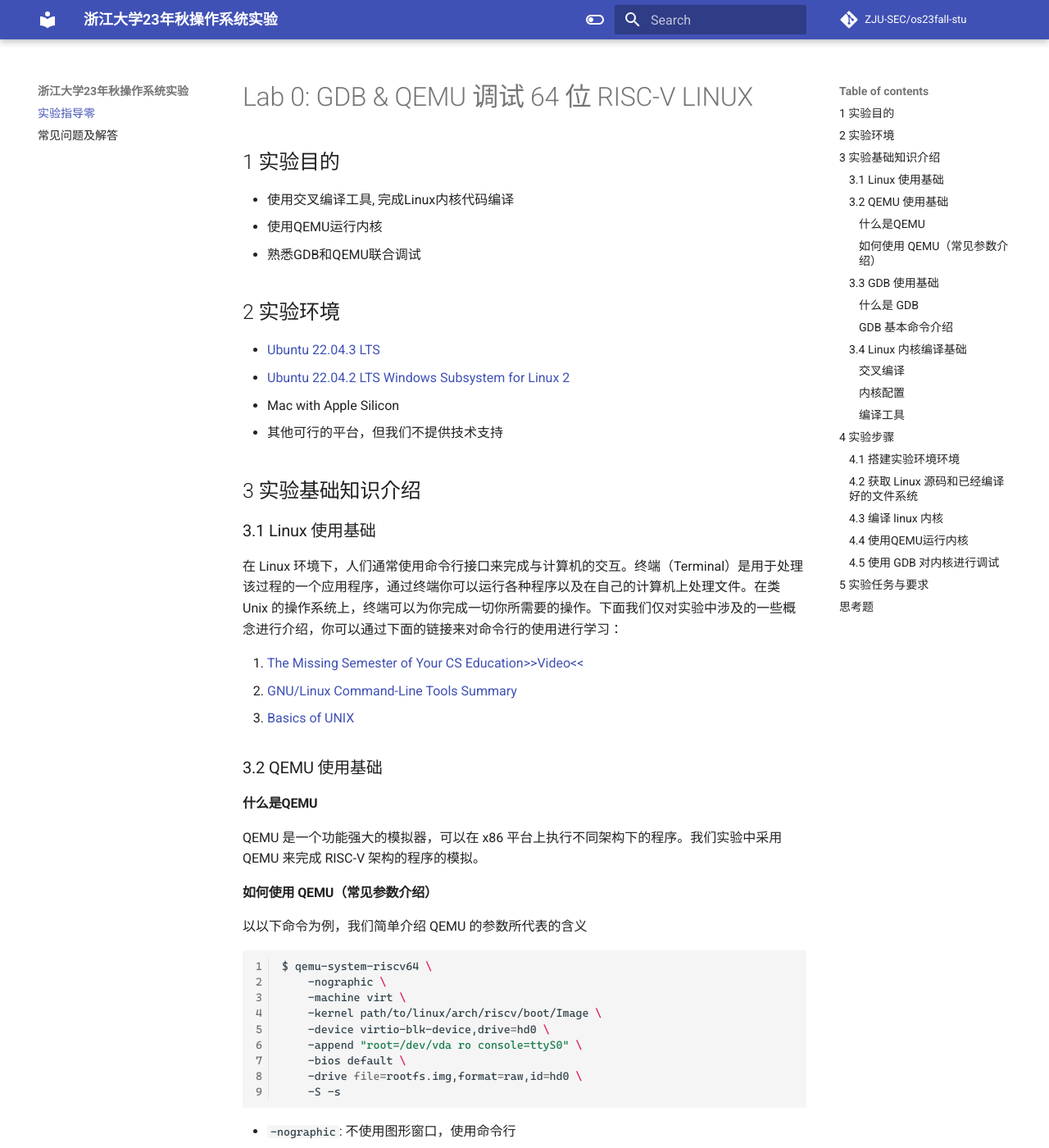
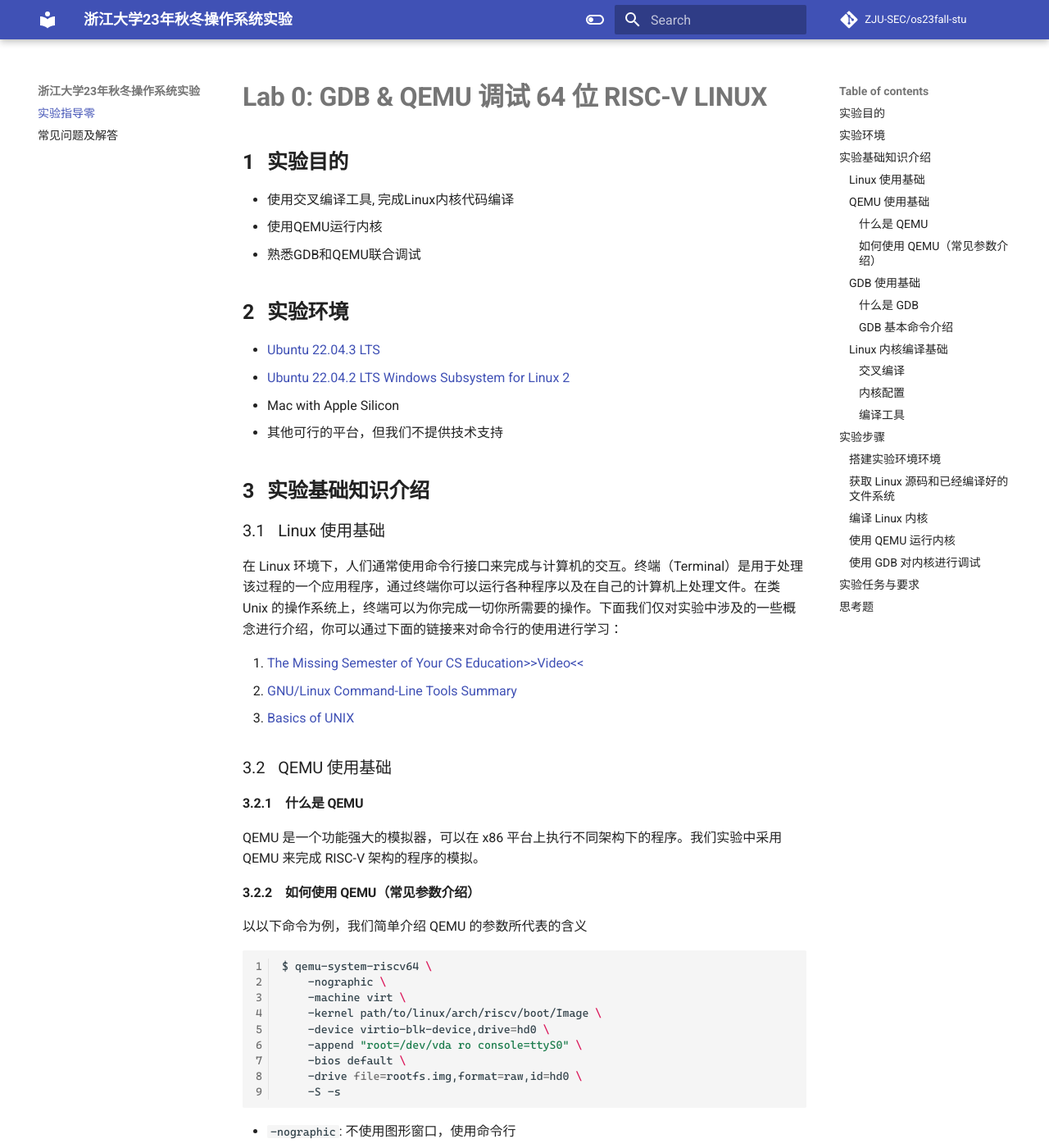
Before and after one commit to NoyException/zju_os_lab, an MkDocs documentation site: the page built from docs/lab0.md, in a window 1280 px wide and 1400 px high. Shown: the whole window at 82% size. Built offline with MkDocs 1.6.1 and Material for MkDocs 9.7.7, drawn with Linux system fonts in a browser that asks for light colours; some web fonts are replaced; comment, search, counter and statistics services are not loaded; some of the changed text lies outside the part shown.

Commit message:
style: style improvement for the website

````diff
--- a/docs/lab0.md
+++ b/docs/lab0.md
@@ -1,20 +1,21 @@
 # Lab 0: GDB & QEMU 调试 64 位 RISC-V LINUX
 
-## 1 实验目的
+## 实验目的
+
 - 使用交叉编译工具, 完成Linux内核代码编译
 - 使用QEMU运行内核
 - 熟悉GDB和QEMU联合调试
 
-## 2 实验环境
+## 实验环境
 
 - [Ubuntu 22.04.3 LTS](https://ubuntu.com/download/desktop)
 - [Ubuntu 22.04.2 LTS Windows Subsystem for Linux 2](https://www.microsoft.com/store/productId/9PN20MSR04DW)
 - Mac with Apple Silicon
 - 其他可行的平台，但我们不提供技术支持
 
-## 3 实验基础知识介绍
+## 实验基础知识介绍
 
-### 3.1 Linux 使用基础
+### Linux 使用基础
 
 在 Linux 环境下，人们通常使用命令行接口来完成与计算机的交互。终端（Terminal）是用于处理该过程的一个应用程序，通过终端你可以运行各种程序以及在自己的计算机上处理文件。在类 Unix 的操作系统上，终端可以为你完成一切你所需要的操作。下面我们仅对实验中涉及的一些概念进行介绍，你可以通过下面的链接来对命令行的使用进行学习：
 
@@ -22,9 +23,9 @@
 2. [GNU/Linux Command-Line Tools Summary](https://tldp.org/LDP/GNU-Linux-Tools-Summary/html/index.html)
 3. [Basics of UNIX](https://github.com/berkeley-scf/tutorial-unix-basics)
 
-### 3.2 QEMU 使用基础
+### QEMU 使用基础
 
-#### 什么是QEMU
+#### 什么是 QEMU
 
 QEMU 是一个功能强大的模拟器，可以在 x86 平台上执行不同架构下的程序。我们实验中采用 QEMU 来完成 RISC-V 架构的程序的模拟。
 
@@ -56,7 +57,7 @@ $ qemu-system-riscv64 \
 
 更多参数信息可以参考[这里](https://www.qemu.org/docs/master/system/index.html)
 
-### 3.3 GDB 使用基础
+### GDB 使用基础
 
 #### 什么是 GDB
 
@@ -92,8 +93,7 @@ GDB 的功能十分强大，我们经常在调试中用到的有:
 
 更多命令可以参考[100个gdb小技巧](https://wizardforcel.gitbooks.io/100-gdb-tips/content/)
 
-
-### 3.4 Linux 内核编译基础
+### Linux 内核编译基础
 
 #### 交叉编译
 
@@ -101,7 +101,7 @@ GDB 的功能十分强大，我们经常在调试中用到的有:
 
 #### 内核配置
 
-内核配置是用于配置是否启用内核的各项特性，内核会提供一个名为 `defconfig` (即default configuration) 的默认配置，该配置文件位于各个架构目录的 `configs` 文件夹下，例如对于RISC-V而言，其默认配置文件为 `arch/riscv/configs/defconfig`。使用 `make ARCH=riscv defconfig` 命令可以在内核根目录下生成一个名为 `.config` 的文件，包含了内核完整的配置，内核在编译时会根据 `.config` 进行编译。
+内核配置是用于配置是否启用内核的各项特性，内核会提供一个名为 `defconfig`（即default configuration）的默认配置，该配置文件位于各个架构目录的 `configs` 文件夹下，例如对于RISC-V而言，其默认配置文件为 `arch/riscv/configs/defconfig`。使用 `make ARCH=riscv defconfig` 命令可以在内核根目录下生成一个名为 `.config` 的文件，包含了内核完整的配置，内核在编译时会根据 `.config` 进行编译。
 
 配置之间存在相互的依赖关系，直接修改defconfig文件或者 `.config` 有时候并不能达到想要的效果，或是给进一步内核配置带来同步问题。因此如果需要修改配置一般采用 `make ARCH=riscv menuconfig` 的方式对内核进行配置。
 
@@ -132,11 +132,11 @@ $ make ARCH=riscv CROSS_COMPILE=riscv64-linux-gnu-  # 编译 RISC-V 平台内核
 - `CROSS_COMPILE` 指定使用的交叉编译工具链，例如指定 `CROSS_COMPILE=riscv64-linux-gnu-`，则编译时会采用 `riscv64-linux-gnu-gcc` 作为编译器，编译在 RISC-V 64 位平台上运行的 Linux 内核。
 
 
-## 4 实验步骤
+## 实验步骤
 
 **在执行每一条命令前，请你对将要进行的操作进行思考，给出的命令不需要全部执行，并且不是所有的命令都可以无条件执行，请不要直接复制粘贴命令去执行。**
 
-### 4.1 搭建实验环境环境
+### 搭建实验环境环境
 
 > 如果你在使用 Mac with Apple Silicon, 请直接使用 Docker Desktop 进行课程实验。
 > Docker Desktop 的安装可以参考 [Docker Desktop for Apple silicon](https://docs.docker.com/desktop/mac/apple-silicon/)。
@@ -162,7 +162,7 @@ $ sudo apt install qemu-system-misc
 $ sudo apt install gdb-multiarch
 ```
 
-### 4.2 获取 Linux 源码和已经编译好的文件系统
+### 获取 Linux 源码和已经编译好的文件系统
 
 从 [https://www.kernel.org](https://www.kernel.org) 下载最新的 Linux 源码。
 > 截至写作时，最新的 Linux 内核版本是 6.6-rc1.
@@ -178,7 +178,7 @@ $ ls
 rootfs.img  # 已经构建完成的根文件系统的镜像
 ```
 
-### 4.3 编译 linux 内核
+### 编译 Linux 内核
 
 ```bash
 $ cd path/to/linux
@@ -188,7 +188,7 @@ $ make ARCH=riscv CROSS_COMPILE=riscv64-linux-gnu- -j$(nproc)   # 编译
 
 > 使用多线程编译一般会耗费大量内存，如果 `-j` 选项导致内存耗尽 (out of memory)，请尝试调低线程数，比如 `-j4`, `-j8` 等。
 
-### 4.4 使用QEMU运行内核
+### 使用 QEMU 运行内核
 
 ```bash
 $ qemu-system-riscv64 -nographic -machine virt -kernel path/to/linux/arch/riscv/boot/Image \
@@ -197,7 +197,7 @@ $ qemu-system-riscv64 -nographic -machine virt -kernel path/to/linux/arch/riscv/
 ```
 退出 QEMU 的方法为：使用 Ctrl+A，**松开**后再按下 X 键即可退出 QEMU。
 
-### 4.5 使用 GDB 对内核进行调试
+### 使用 GDB 对内核进行调试
 
 > 这一步需要开启两个 Terminal Session，一个 Terminal 使用 QEMU 启动 Linux，另一个 Terminal 使用 GDB 与 QEMU 远程通信（使用 tcp::1234 端口）进行调试。
 
@@ -215,7 +215,7 @@ $ gdb-multiarch path/to/linux/vmlinux
 (gdb) quit                  # 退出 gdb
 ```
 
-## 5 实验任务与要求
+## 实验任务与要求
 
 - 请各位同学独立完成作业，任何抄袭行为都将使本次作业判为0分。
 - 编译内核，使用 QEMU 启动后，远程连接 GDB 进行调试，并尝试使用 GDB 的各项命令（如 `backtrace`, `finish`, `frame`, `info`, `break`, `display`, `next`, `layout` 等）。
--- a/docs/stylesheets/extra.css
+++ b/docs/stylesheets/extra.css
@@ -2,3 +2,49 @@
     font-family: "Cascadia";
     src: url("../fonts/CascadiaCode.woff2") format("woff2");
 }
+.md-typeset h1, .md-typeset h2 {
+    font-weight: 600;
+}
+.md-typeset h3 {
+    font-weight: 500;
+}
+h1 {
+    counter-reset: h2;
+}
+h2 {
+    counter-reset: h3;
+}
+h3 {
+    counter-reset: h4;
+}
+h4 {
+    counter-reset: h5;
+}
+h5 {
+    counter-reset: h6;
+}
+h2:before {
+    counter-increment: h2;
+    content: counter(h2);
+    margin-right: 0.8rem;
+}
+h3:before {
+    counter-increment: h3;
+    content: counter(h2) "." counter(h3);
+    margin-right: 0.8rem;
+}
+h4:before {
+    counter-increment: h4;
+    content: counter(h2) "." counter(h3) "." counter(h4);
+    margin-right: 0.8rem;
+}
+h5:before {
+    counter-increment: h5;
+    content: counter(h2) "." counter(h3) "." counter(h4) "." counter(h5);
+    margin-right: 0.8rem;
+}
+h6:before {
+    counter-increment: h6;
+    content: counter(h2) "." counter(h3) "." counter(h4) "." counter(h5) "." counter(h6);
+    margin-right: 0.8rem;
+}
--- a/mkdocs.yml
+++ b/mkdocs.yml
@@ -1,7 +1,8 @@
-site_name: 浙江大学23年秋操作系统实验
+site_name: 浙江大学23年秋冬操作系统实验
 site_url: https://zju-sec.github.io/os23fall-stu/
 repo_url: https://github.com/ZJU-SEC/os23fall-stu
 repo_name: ZJU-SEC/os23fall-stu
+
 theme:
   name: material
   palette:
@@ -17,8 +18,11 @@ theme:
         name: Switch to light mode
   features:
     - navigation.top
+    - navigation.footer
+    - navigation.tracking
   font:
     code: Cascadia
+
 nav:
   - 实验指导零: lab0.md
   # - 实验指导一: lab1.md
@@ -29,18 +33,7 @@ nav:
   # - 实验指导六: lab6.md
   # - 实验指导七: lab7.md
   - 常见问题及解答: faq.md
-# markdown_extensions:
-#   - attr_list
-#   - pymdownx.tasklist:
-#       custom_checkbox: true
-#   - pymdownx.highlight:
-#       linenums: true
-#   - pymdownx.superfences
-#   - pymdownx.emoji:
-#       emoji_index: !!python/name:materialx.emoji.twemoji
-#       emoji_generator: !!python/name:materialx.emoji.to_svg
-#   - pymdownx.arithmatex:
-#     generic: true
+
 markdown_extensions:
   - attr_list
   - pymdownx.tasklist:
@@ -62,3 +55,10 @@ extra_javascript:
 
 extra_css:
   - stylesheets/extra.css
+
+plugins:
+  - search
+  - heti:
+      extra_skipped_class:
+        - arithmatex
+      disable_serve: false
````
Also changed, not shown: docs/faq.md (+14 -14 lines), docs/index.md (+3 -3 lines), 1 other file.
